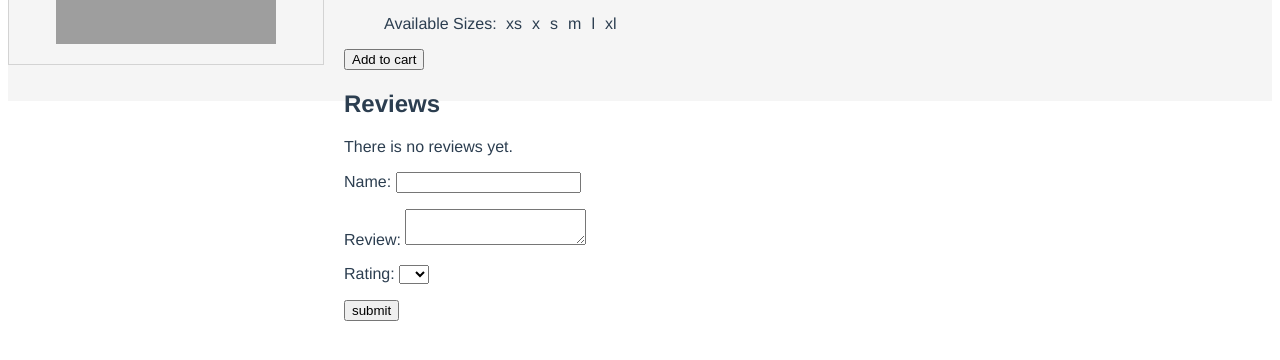
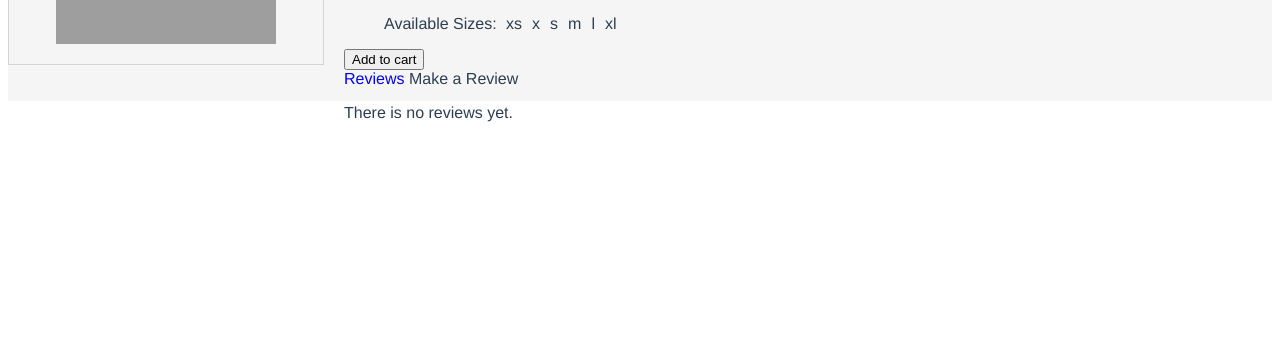
Before and after one commit to aditisolanki71/shoppingcartv, a Vue app: page / in a window 1280 px wide. Shown: the part 424-784 px from the top of the page. Built offline with nearby package versions, Linux system fonts and the light colour scheme; grey boxes are pictures that could not be loaded.

Commit message:
Add Tab component Reviews and Make a Review

```diff
--- a/src/components/Product.vue
+++ b/src/components/Product.vue
@@ -40,19 +40,8 @@
               <button :disabled="inventory <= 0" v-on:click="addToCart">Add to cart</button>
             </div>
 
-            <div>
-                <h2>Reviews</h2>
-                <p v-if="reviews.length <= 0">There is no reviews yet.</p>
+            <ProductTabs :reviews=reviews></ProductTabs>
 
-            <ul>
-                <li v-for="(review,index) in reviews" :key="index">
-                  <p>Name: {{review.name}}</p>
-                  <p>Rating: {{review.rating}} </p>
-                  <p>Review: {{review.review}}</p>
-                </li>
-            </ul>
-            </div>
-            <ProductReview @review-sumitted="addReview"></ProductReview>
           </div>
         </div>
       </div>
@@ -62,10 +51,11 @@
     </div>
 </template>
 <script>
-import ProductReview from './ProductReview'
+
+import ProductTabs from './ProductTabs'
 export default {
     name: 'Product',
-    components: {ProductReview},
+    components: {ProductTabs},
     props: {
         premium: {
             type: Boolean,
@@ -100,7 +90,7 @@ export default {
               }
             ],
     sizes: ['xs','x','s','m','l','xl'],
-    reviews: []
+                reviews: []
     }
   },
   methods: {
@@ -110,9 +100,7 @@ export default {
     updateProduct(variantImage) {
       this.image = variantImage
     },
-    addReview(productReview) {
-        this.reviews.push(productReview)
-    }
+
   },
   computed: {
     title() {
--- /dev/null
+++ b/src/components/ProductTabs.vue
@@ -0,0 +1,50 @@
+<template>
+<div>
+    <span
+        :class="{activeTab: selectedTab === tab}"
+        v-for="(tab,index) in tabs"
+        :key="index"
+        @click="selectedTab = tab">
+        {{tab}}
+    </span>
+       <div v-show="selectedTab === 'Reviews'">
+                <p v-if="reviews.length <= 0">There is no reviews yet.</p>
+            <ul>
+                <li v-for="(review,index) in reviews" :key="index">
+                  <p>Name: {{review.name}}</p>
+                  <p>Rating: {{review.rating}} </p>
+                  <p>Review: {{review.review}}</p>
+                </li>
+            </ul>
+            </div>
+            <ProductReview
+                v-show = "selectedTab === 'Make a Review'"
+                @review-sumitted="addReview">
+            </ProductReview>
+
+</div>
+</template>
+<script>
+import ProductReview from './ProductReview'
+export default {
+    name:'ProductTabs',
+    components : {ProductReview},
+    props: {
+        reviews: {
+            type: Array,required: true
+        }
+    },
+    data() {
+        return {
+            tabs: [ 'Reviews', 'Make a Review'],
+            selectedTab: 'Reviews',
+
+        }
+    },
+    methods: {
+         addReview(productReview) {
+        this.reviews.push(productReview)
+    }
+    }
+}
+</script>
--- a/src/styles.css
+++ b/src/styles.css
@@ -53,3 +53,8 @@
       margin: 5px;
       display: inline-block;
   }
+  .activeTab {
+    color: blue;
+    cursor:pointer;
+
+  }
```
